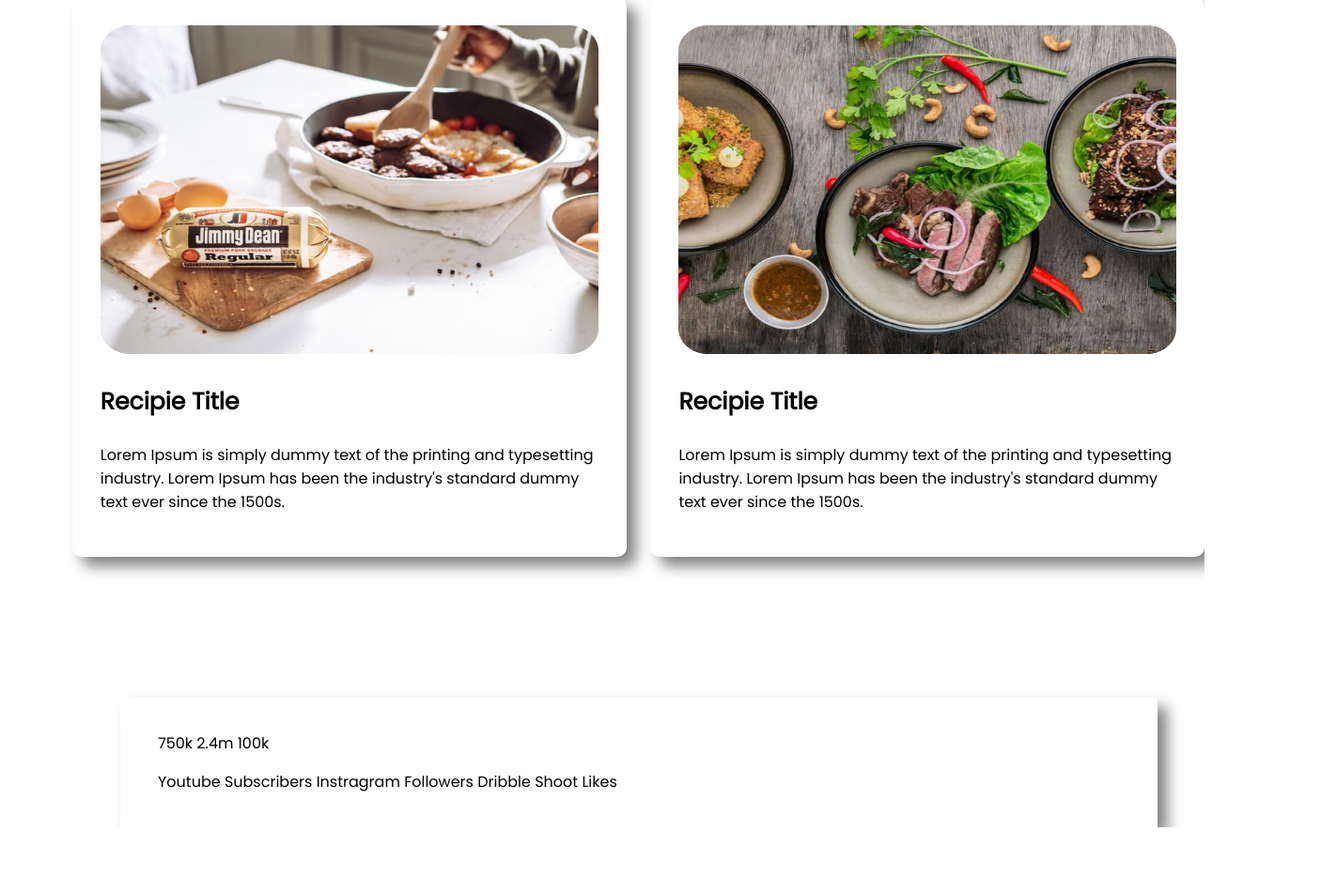
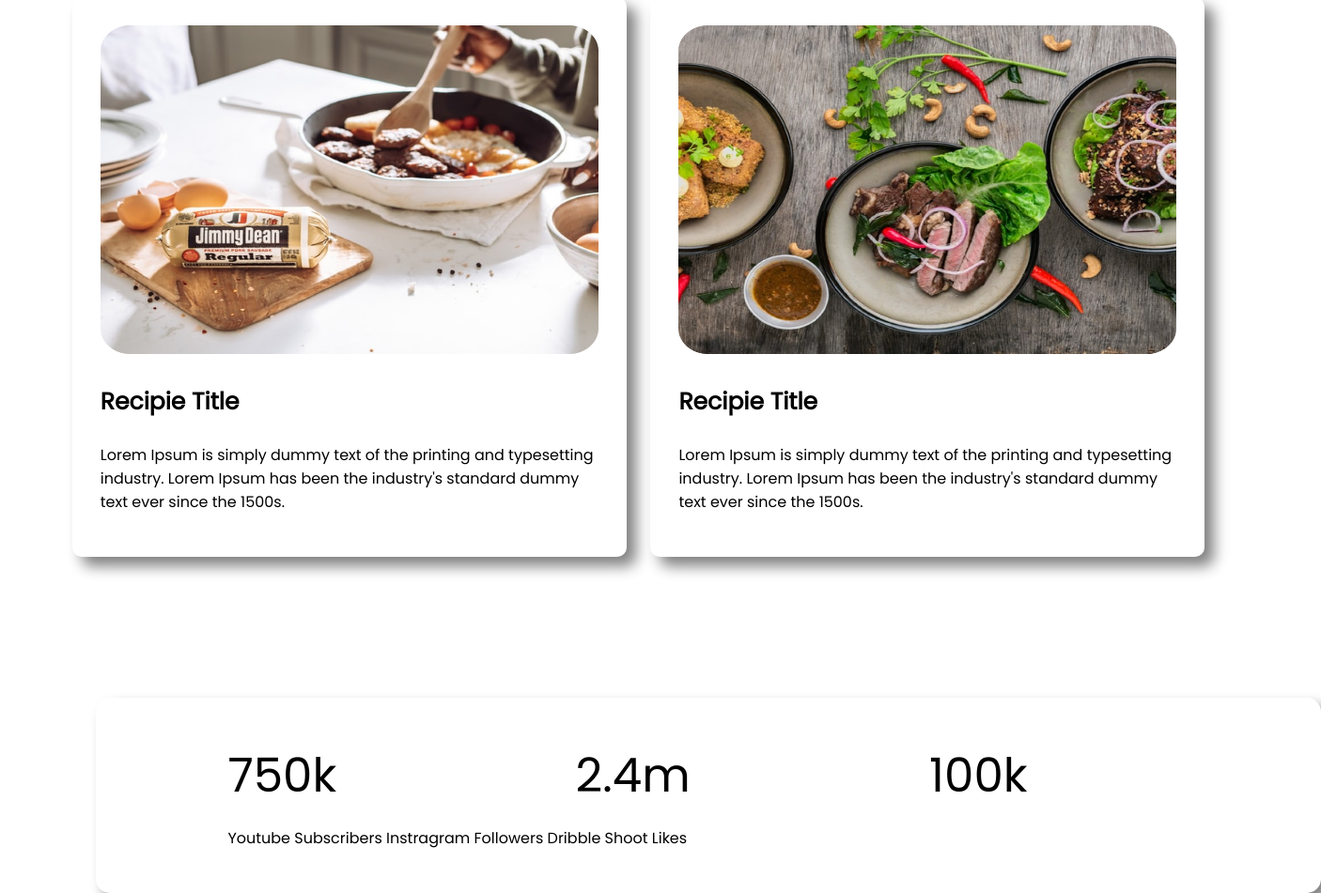
Before and after one commit to shahadathossain26/food-network, a plain HTML site: page index.html in a window 1280 px wide. Shown: the part 1373-2324 px from the top of the page at 94% size, 1406 px wide, since content can reach past the window. Before the commit the page ends 2254 px from the top, so only its background shows below. Drawn offline with Linux system fonts and the light colour scheme.

Commit message:
unfinished

```diff
--- a/index.html
+++ b/index.html
@@ -71,7 +71,8 @@
 
     <section>
         <div class="footer-box">
-            <p><span>750k</span> <span>2.4m</span> <span>100k</span></p>
+            <p><span style="font-size: 50px;">750k</span> <span class="format"> 2.4m</span> <span
+                    class="format">100k</span></p>
             <p>
                 <span>Youtube Subscribers</span> <span>Instragram Followers</span> <span>Dribble Shoot Likes</span>
             </p>
--- a/style.css
+++ b/style.css
@@ -76,7 +76,13 @@ h3 {
 .footer-box {
     box-shadow: 10px 10px 15px gray;
     width: 80%;
-    margin-left: 10%;
-    margin-right: 10%;
-    padding: 20px 40px;
+    margin-left: 8%;
+    margin-right: 12%;
+    padding: 30px 140px;
+    border-radius: 15px;
 }
+
+.format {
+    font-size: 50px;
+    padding-left: 250px;
+}
```
